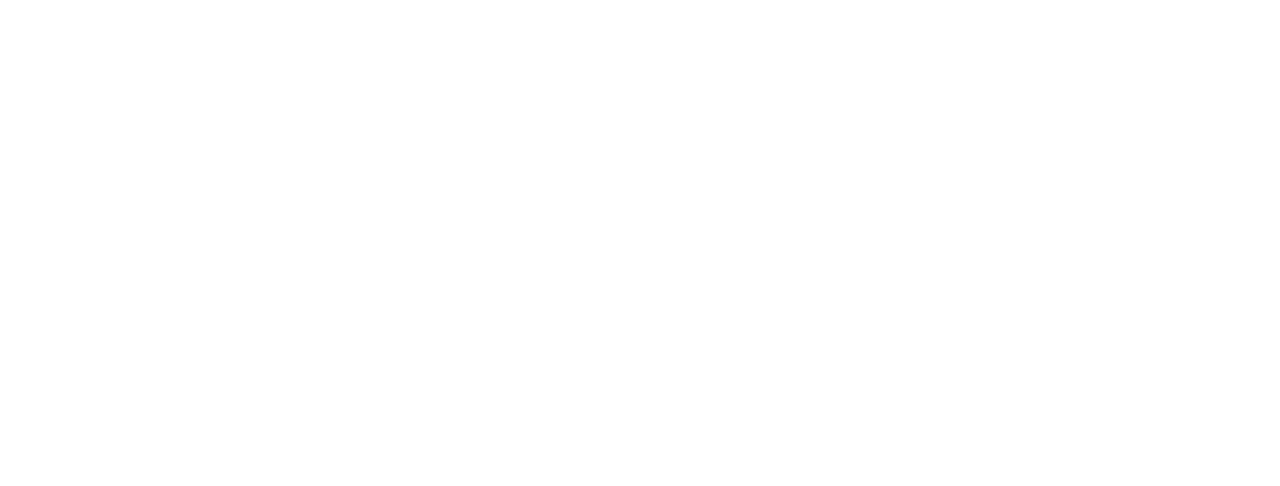
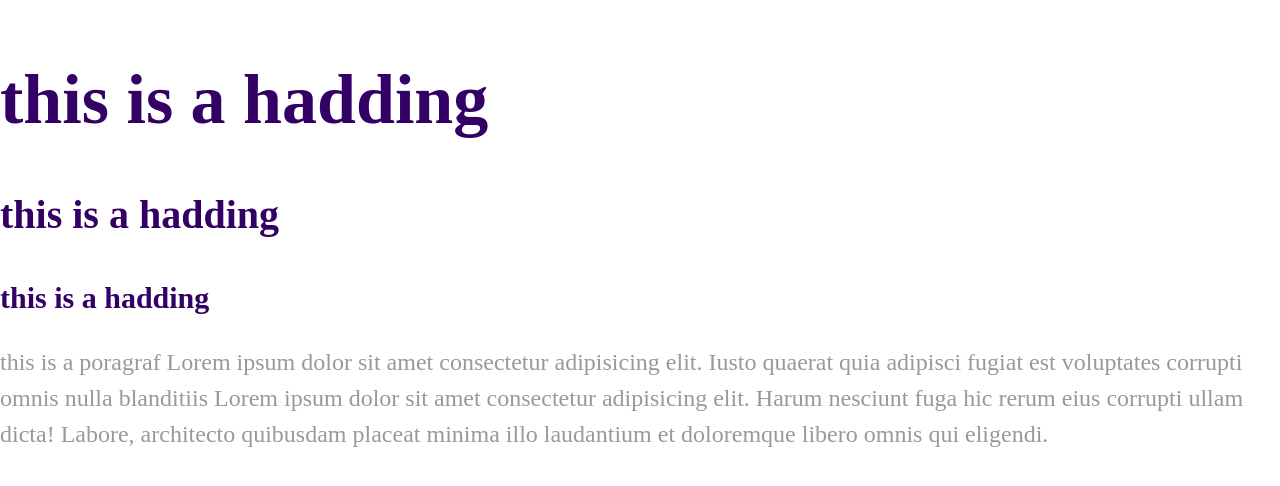
Before and after one commit to morty-berger/moshify, a plain HTML site: page index.html in a window 1280 px wide. Drawn offline with Linux system fonts and the light colour scheme.

Commit message:
define the typagrephy.

```diff
--- a/css/styles.css
+++ b/css/styles.css
@@ -5,3 +5,25 @@
     --color-heding: #330066;
     --color-body: #918ca4;
 }
+html {
+    font-size: 62.5%;
+}
+body {
+    font-family: 'inter' Arial, Helvetica, sans-serif;
+    font-size: 2.4rem;
+    color: #999999;
+    line-height: 1.5;
+}
+h1, h2, h3 {
+    color: #330066;
+    margin-bottom: 1.5rem;
+}
+h1 {
+    font-size: 7rem;
+}
+h2 {
+    font-size: 4rem;
+}
+h3 {
+    font-size: 3rem;
+}
--- a/index.html
+++ b/index.html
@@ -4,9 +4,27 @@
     <meta charset="UTF-8" />
     <meta http-equiv="X-UA-Compatible" content="IE=edge" />
     <meta name="viewport" content="width=device-width, initial-scale=1.0" />
+    <title>Moshify</title>
+    <link rel="preconnect" href="https://fonts.googleapis.com" />
+    <link rel="preconnect" href="https://fonts.gstatic.com" crossorigin />
+    <link
+      href="https://fonts.googleapis.com/css2?family=Inter:wght@400;700&display=swap"
+      rel="stylesheet"
+    />
     <link rel="stylesheet" href="css/normelize.css" />
     <link rel="stylesheet" href="css/styles.css" />
-    <title>Moshify</title>
   </head>
-  <body></body>
+  <body>
+    <h1>this is a hadding</h1>
+    <h2>this is a hadding</h2>
+    <h3>this is a hadding</h3>
+    <p>
+      this is a poragraf Lorem ipsum dolor sit amet consectetur adipisicing
+      elit. Iusto quaerat quia adipisci fugiat est voluptates corrupti omnis
+      nulla blanditiis Lorem ipsum dolor sit amet consectetur adipisicing elit.
+      Harum nesciunt fuga hic rerum eius corrupti ullam dicta! Labore,
+      architecto quibusdam placeat minima illo laudantium et doloremque libero
+      omnis qui eligendi.
+    </p>
+  </body>
 </html>
```
